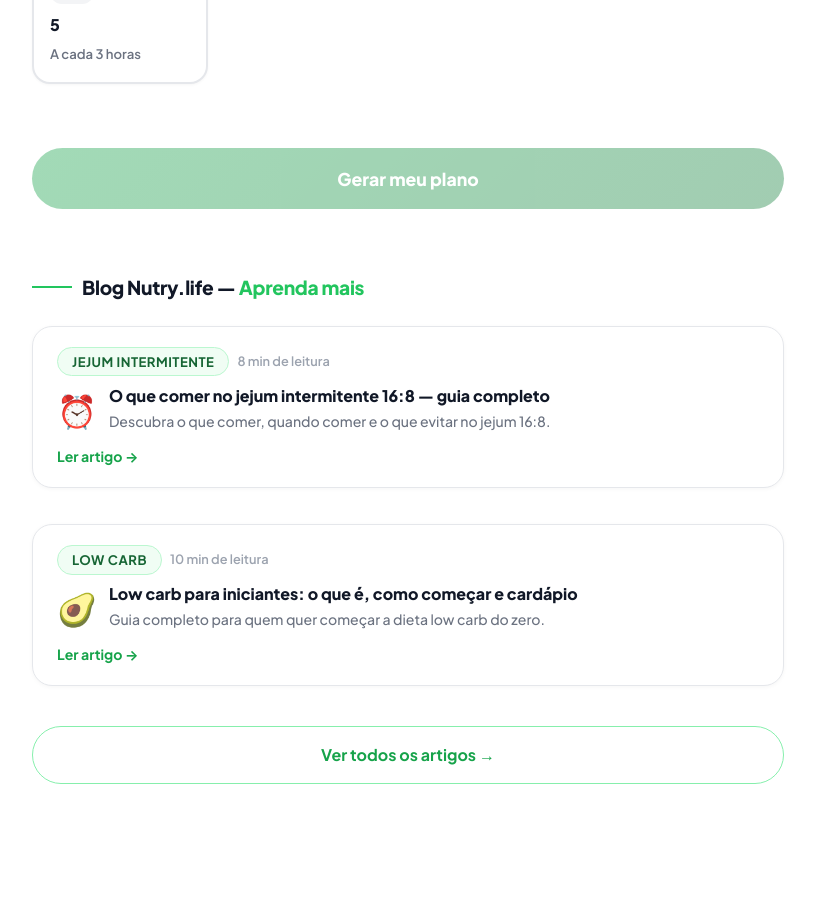
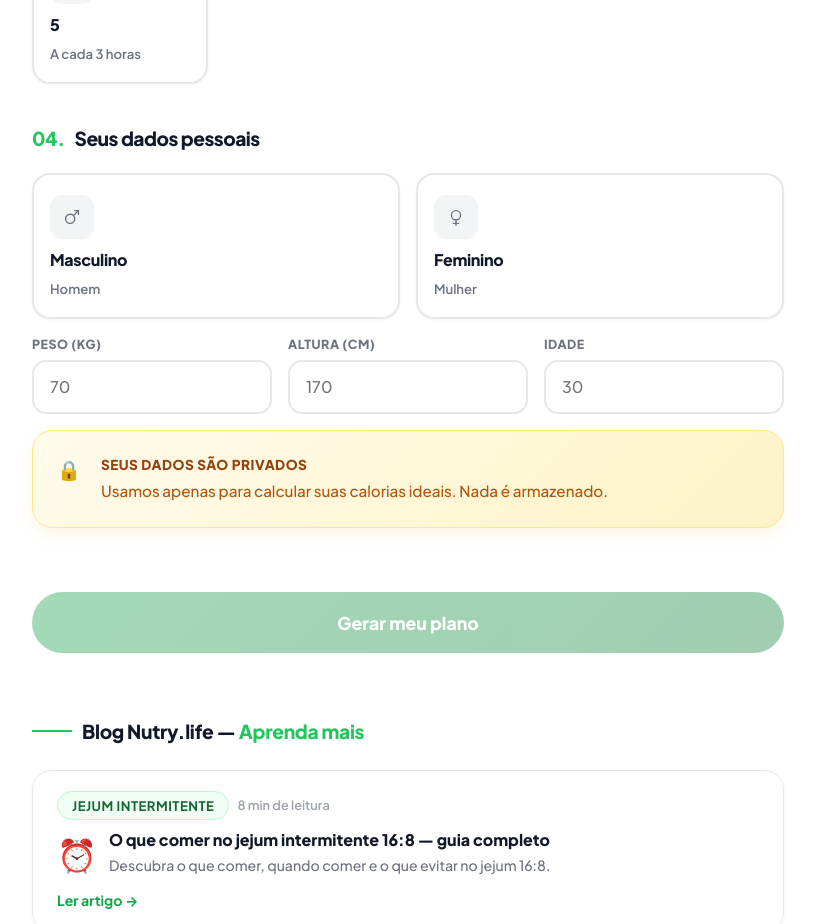
Before and after one commit to elevanceseguros/Nutri, a Next.js app: page / in a window 1280 px wide. Shown: the part 1200-2124 px from the top of the page, without its empty margins (232-1047 px from the left). Before the commit the page ends 2048 px from the top, so only its background shows below. Built offline with nearby package versions, Linux system fonts and the light colour scheme.

Commit message:
Update page.tsx

```diff
--- a/src/app/page.tsx
+++ b/src/app/page.tsx
@@ -6,6 +6,7 @@ import styles from "./page.module.css";
 
 type Objetivo = "emagrecer" | "massa" | "manutencao" | "saude";
 type Dieta = "onivoro" | "vegetariano" | "vegano" | "lowcarb";
+type Sexo = "masculino" | "feminino";
 type Screen = "onboarding" | "loading" | "plan";
 type ModalType = "swap" | "new" | "newLocked" | null;
 type BillingType = "mensal" | "anual";
@@ -35,6 +36,8 @@ function IcoLowCarb() { return <svg width="22" height="22" viewBox="0 0 24 24" f
 function IcoRelogio() { return <svg width="22" height="22" viewBox="0 0 24 24" fill="none" stroke="currentColor" strokeWidth="1.5" strokeLinecap="round" strokeLinejoin="round"><circle cx="12" cy="12" r="10"/><polyline points="12 6 12 12 16 14"/></svg>; }
 function IcoGarfo() { return <svg width="22" height="22" viewBox="0 0 24 24" fill="none" stroke="currentColor" strokeWidth="1.5" strokeLinecap="round" strokeLinejoin="round"><path d="M3 2v7c0 1.1.9 2 2 2h4a2 2 0 0 0 2-2V2"/><path d="M7 2v20"/><path d="M21 15V2v0a5 5 0 0 0-5 5v6c0 1.1.9 2 2 2h3Zm0 0v7"/></svg>; }
 function IcoCamadas() { return <svg width="22" height="22" viewBox="0 0 24 24" fill="none" stroke="currentColor" strokeWidth="1.5" strokeLinecap="round" strokeLinejoin="round"><polygon points="12 2 2 7 12 12 22 7 12 2"/><polyline points="2 17 12 22 22 17"/><polyline points="2 12 12 17 22 12"/></svg>; }
+function IcoMasculino() { return <svg width="22" height="22" viewBox="0 0 24 24" fill="none" stroke="currentColor" strokeWidth="1.5" strokeLinecap="round" strokeLinejoin="round"><circle cx="10" cy="14" r="5"/><path d="M19 5l-5.5 5.5"/><path d="M15 5h4v4"/></svg>; }
+function IcoFeminino() { return <svg width="22" height="22" viewBox="0 0 24 24" fill="none" stroke="currentColor" strokeWidth="1.5" strokeLinecap="round" strokeLinejoin="round"><circle cx="12" cy="10" r="5"/><line x1="12" y1="15" x2="12" y2="21"/><line x1="9" y1="19" x2="15" y2="19"/></svg>; }
 
 const OBJETIVO_LABELS: Record<Objetivo, string> = { emagrecer: "Emagrecimento", massa: "Ganho de Massa", manutencao: "Manutenção", saude: "Saúde Geral" };
 const DIETA_LABELS: Record<Dieta, string> = { onivoro: "Onívoro", vegetariano: "Vegetariano", vegano: "Vegano", lowcarb: "Low Carb" };
@@ -69,43 +72,14 @@ const MACRO_ITEMS: { key: keyof Plano; label: string }[] = [
 ];
 
 const BLOG_POSTS = [
-  {
-    slug: "o-que-comer-no-jejum-intermitente-16-8",
-    titulo: "O que comer no jejum intermitente 16:8 — guia completo",
-    descricao: "Descubra o que comer, quando comer e o que evitar no jejum 16:8.",
-    tempo: "8 min",
-    tag: "Jejum Intermitente",
-    emoji: "⏰",
-  },
-  {
-    slug: "low-carb-para-iniciantes",
-    titulo: "Low carb para iniciantes: o que é, como começar e cardápio",
-    descricao: "Guia completo para quem quer começar a dieta low carb do zero.",
-    tempo: "10 min",
-    tag: "Low Carb",
-    emoji: "🥑",
-  },
+  { slug: "o-que-comer-no-jejum-intermitente-16-8", titulo: "O que comer no jejum intermitente 16:8 — guia completo", descricao: "Descubra o que comer, quando comer e o que evitar no jejum 16:8.", tempo: "8 min", tag: "Jejum Intermitente", emoji: "⏰" },
+  { slug: "low-carb-para-iniciantes", titulo: "Low carb para iniciantes: o que é, como começar e cardápio", descricao: "Guia completo para quem quer começar a dieta low carb do zero.", tempo: "10 min", tag: "Low Carb", emoji: "🥑" },
 ];
 
-function getFingerprint() {
-  return btoa(`${navigator.userAgent}-${screen.width}x${screen.height}`);
-}
-
-function getStorageKey() {
-  return `nutry_gerou_${getFingerprint()}`;
-}
-
-function jaGerouHoje() {
-  try {
-    return localStorage.getItem(getStorageKey()) === new Date().toDateString();
-  } catch { return false; }
-}
-
-function marcarGerouHoje() {
-  try {
-    localStorage.setItem(getStorageKey(), new Date().toDateString());
-  } catch {}
-}
+function getFingerprint() { return btoa(`${navigator.userAgent}-${screen.width}x${screen.height}`); }
+function getStorageKey() { return `nutry_gerou_${getFingerprint()}`; }
+function jaGerouHoje() { try { return localStorage.getItem(getStorageKey()) === new Date().toDateString(); } catch { return false; } }
+function marcarGerouHoje() { try { localStorage.setItem(getStorageKey(), new Date().toDateString()); } catch {} }
 
 export default function Home() {
   const [user, setUser] = useState<any>(null);
@@ -113,6 +87,10 @@ export default function Home() {
   const [objetivo, setObjetivo] = useState<Objetivo | null>(null);
   const [dieta, setDieta] = useState<Dieta | null>(null);
   const [refeicoes, setRefeicoes] = useState<number | null>(null);
+  const [sexo, setSexo] = useState<Sexo | null>(null);
+  const [peso, setPeso] = useState<string>("");
+  const [altura, setAltura] = useState<string>("");
+  const [idade, setIdade] = useState<string>("");
   const [screen, setScreen] = useState<Screen>("onboarding");
   const [plano, setPlano] = useState<Plano | null>(null);
   const [erro, setErro] = useState<string | null>(null);
@@ -144,7 +122,10 @@ export default function Home() {
     setIsPro(data?.plano === "pro");
   }
 
-  const canGenerate = objetivo && dieta && refeicoes;
+  const dadosValidos = sexo && peso && altura && idade &&
+    Number(peso) > 0 && Number(altura) > 0 && Number(idade) > 0;
+  const canGenerate = objetivo && dieta && refeicoes && dadosValidos;
+
   const currentPrice = billing === "mensal" ? "19" : "9";
   const currentCents = billing === "mensal" ? ",97" : ",99";
   const currentLink = billing === "mensal" ? "https://pay.cakto.com.br/3763j6f_853173" : "https://pay.cakto.com.br/bv6bu58";
@@ -158,7 +139,7 @@ export default function Home() {
       const res = await fetch("/api/plano", {
         method: "POST",
         headers: { "Content-Type": "application/json" },
-        body: JSON.stringify({ objetivo, dieta, refeicoes }),
+        body: JSON.stringify({ objetivo, dieta, refeicoes, sexo, peso: Number(peso), altura: Number(altura), idade: Number(idade) }),
       });
       const data: Plano = await res.json();
       setPlano(data);
@@ -188,15 +169,27 @@ export default function Home() {
     setSwapLoading(false);
   }
 
+  const inputStyle = {
+    width: '100%',
+    padding: '0.9rem 1rem',
+    fontSize: '1rem',
+    border: '2px solid #e5e7eb',
+    borderRadius: '14px',
+    outline: 'none',
+    fontFamily: 'inherit',
+    fontWeight: 500,
+    color: '#111827',
+    background: 'white',
+    boxSizing: 'border-box' as const,
+    transition: 'border-color 0.2s',
+  };
+
   return (
     <>
       <header className={styles.header}>
         <a href="/" className={styles.logo} style={{ textDecoration: 'none' }}>Nutry<span className={styles.logoAccent}>.life</span></a>
         <div style={{ display: 'flex', gap: '12px', alignItems: 'center' }}>
-          <a href="/blog" style={{ fontSize: '0.88rem', fontWeight: 700, color: '#6b7280', textDecoration: 'none', transition: 'color 0.2s' }}
-            onMouseEnter={e => (e.target as HTMLElement).style.color = '#22c55e'}
-            onMouseLeave={e => (e.target as HTMLElement).style.color = '#6b7280'}
-          >Blog</a>
+          <a href="/blog" style={{ fontSize: '0.88rem', fontWeight: 700, color: '#6b7280', textDecoration: 'none' }}>Blog</a>
           {user ? (
             <button onClick={() => supabase.auth.signOut().then(() => window.location.reload())} className={styles.swapBtn}>Sair</button>
           ) : (
@@ -215,6 +208,7 @@ export default function Home() {
             <h1 className={styles.heroTitle}>A sua <em className={styles.heroEm}>dieta perfeita</em><br />feita em segundos.</h1>
             <p className={styles.heroSub}>Chega de dúvidas sobre o que comer. Selecione suas preferências abaixo.</p>
 
+            {/* 01. Objetivo */}
             <div className={styles.qBlock}>
               <div className={styles.qLabelRow}><span className={styles.qNum}>01.</span><span className={styles.qLabel}>Qual é o seu objetivo?</span></div>
               <div className={styles.qGrid}>
@@ -226,6 +220,7 @@ export default function Home() {
               </div>
             </div>
 
+            {/* 02. Dieta */}
             <div className={styles.qBlock}>
               <div className={styles.qLabelRow}><span className={styles.qNum}>02.</span><span className={styles.qLabel}>Preferência alimentar</span></div>
               <div className={styles.qGrid}>
@@ -237,6 +232,7 @@ export default function Home() {
               </div>
             </div>
 
+            {/* 03. Refeições */}
             <div className={styles.qBlock}>
               <div className={styles.qLabelRow}><span className={styles.qNum}>03.</span><span className={styles.qLabel}>Quantas refeições hoje?</span></div>
               <div className={styles.qGrid}>
@@ -245,6 +241,91 @@ export default function Home() {
                     <span className={styles.qBtnIcon}><Ic /></span><span className={styles.qBtnLabel}>{lb}</span><span className={styles.qBtnSub}>{sub}</span>
                   </button>
                 ))}
+              </div>
+            </div>
+
+            {/* 04. Dados pessoais */}
+            <div className={styles.qBlock}>
+              <div className={styles.qLabelRow}><span className={styles.qNum}>04.</span><span className={styles.qLabel}>Seus dados pessoais</span></div>
+
+              {/* Sexo */}
+              <div style={{ display: 'grid', gridTemplateColumns: '1fr 1fr', gap: '1rem', marginBottom: '1rem' }}>
+                <button
+                  className={`${styles.qBtn} ${sexo === 'masculino' ? styles.qBtnActive : ""}`}
+                  onClick={() => setSexo('masculino')}
+                >
+                  <span className={styles.qBtnIcon}><IcoMasculino /></span>
+                  <span className={styles.qBtnLabel}>Masculino</span>
+                  <span className={styles.qBtnSub}>Homem</span>
+                </button>
+                <button
+                  className={`${styles.qBtn} ${sexo === 'feminino' ? styles.qBtnActive : ""}`}
+                  onClick={() => setSexo('feminino')}
+                >
+                  <span className={styles.qBtnIcon}><IcoFeminino /></span>
+                  <span className={styles.qBtnLabel}>Feminino</span>
+                  <span className={styles.qBtnSub}>Mulher</span>
+                </button>
+              </div>
+
+              {/* Peso, Altura, Idade */}
+              <div style={{ display: 'grid', gridTemplateColumns: '1fr 1fr 1fr', gap: '1rem' }}>
+                <div>
+                  <label style={{ fontSize: '0.78rem', fontWeight: 800, color: '#6b7280', textTransform: 'uppercase', letterSpacing: '0.5px', display: 'block', marginBottom: '6px' }}>
+                    Peso (kg)
+                  </label>
+                  <input
+                    type="number"
+                    placeholder="70"
+                    min="30"
+                    max="250"
+                    value={peso}
+                    onChange={e => setPeso(e.target.value)}
+                    style={inputStyle}
+                    onFocus={e => e.target.style.borderColor = '#22c55e'}
+                    onBlur={e => e.target.style.borderColor = '#e5e7eb'}
+                  />
+                </div>
+                <div>
+                  <label style={{ fontSize: '0.78rem', fontWeight: 800, color: '#6b7280', textTransform: 'uppercase', letterSpacing: '0.5px', display: 'block', marginBottom: '6px' }}>
+                    Altura (cm)
+                  </label>
+                  <input
+                    type="number"
+                    placeholder="170"
+                    min="100"
+                    max="250"
+                    value={altura}
+                    onChange={e => setAltura(e.target.value)}
+                    style={inputStyle}
+                    onFocus={e => e.target.style.borderColor = '#22c55e'}
+                    onBlur={e => e.target.style.borderColor = '#e5e7eb'}
+                  />
+                </div>
+                <div>
+                  <label style={{ fontSize: '0.78rem', fontWeight: 800, color: '#6b7280', textTransform: 'uppercase', letterSpacing: '0.5px', display: 'block', marginBottom: '6px' }}>
+                    Idade
+                  </label>
+                  <input
+                    type="number"
+                    placeholder="30"
+                    min="10"
+                    max="100"
+                    value={idade}
+                    onChange={e => setIdade(e.target.value)}
+                    style={inputStyle}
+                    onFocus={e => e.target.style.borderColor = '#22c55e'}
+                    onBlur={e => e.target.style.borderColor = '#e5e7eb'}
+                  />
+                </div>
+              </div>
+
+              <div className={styles.tipCard} style={{ marginTop: '1rem' }}>
+                <div className={styles.tipIcon} style={{ fontSize: '1.2rem' }}>🔒</div>
+                <div>
+                  <div className={styles.tipTitle}>Seus dados são privados</div>
+                  <div className={styles.tipText}>Usamos apenas para calcular suas calorias ideais. Nada é armazenado.</div>
+                </div>
               </div>
             </div>
 
@@ -281,9 +362,7 @@ export default function Home() {
                             <div style={{ fontSize: '0.88rem', color: '#6b7280', fontWeight: 500, lineHeight: 1.5 }}>{post.descricao}</div>
                           </div>
                         </div>
-                        <div style={{ marginTop: '0.75rem', fontSize: '0.88rem', fontWeight: 700, color: '#16a34a' }}>
-                          Ler artigo →
-                        </div>
+                        <div style={{ marginTop: '0.75rem', fontSize: '0.88rem', fontWeight: 700, color: '#16a34a' }}>Ler artigo →</div>
                       </div>
                     </div>
                   </a>
@@ -301,7 +380,7 @@ export default function Home() {
             <div className={styles.spinner} />
             <div className={styles.loadTitle}>Montando seu plano...</div>
             <div style={{ fontSize: '0.85rem', color: '#9ca3af', fontWeight: 500, textAlign: 'center', maxWidth: '260px', lineHeight: 1.6 }}>
-              A IA está selecionando os melhores alimentos para o seu objetivo 🥦
+              A IA está calculando suas calorias ideais e selecionando os melhores alimentos 🥦
             </div>
           </div>
         )}
@@ -312,6 +391,7 @@ export default function Home() {
               <div className={styles.metaRow}>
                 <span className={styles.tag}>{objetivo ? OBJETIVO_LABELS[objetivo] : ""}</span>
                 <span className={styles.tag}>{dieta ? DIETA_LABELS[dieta] : ""}</span>
+                {sexo && <span className={styles.tag}>{sexo === 'masculino' ? '👨 Masculino' : '👩 Feminino'}</span>}
               </div>
               <h2 className={styles.planTitle}>{plano.titulo}</h2>
               <p className={styles.planSub}>{plano.subtitulo}</p>
@@ -351,7 +431,7 @@ export default function Home() {
                     {r.foto_url && (
                       <div style={{ position: 'relative' }}>
                         <img src={r.foto_url} alt={r.prato} style={{ width: '100%', height: '200px', objectFit: 'cover', display: 'block' }} />
-                        <div style={{ position: 'absolute', bottom: '8px', right: '10px', background: 'rgba(0,0,0,0.45)', color: 'white', fontSize: '0.68rem', fontWeight: 600, padding: '3px 8px', borderRadius: '99px', backdropFilter: 'blur(4px)', letterSpacing: '0.3px' }}>
+                        <div style={{ position: 'absolute', bottom: '8px', right: '10px', background: 'rgba(0,0,0,0.45)', color: 'white', fontSize: '0.68rem', fontWeight: 600, padding: '3px 8px', borderRadius: '99px', backdropFilter: 'blur(4px)' }}>
                           📷 Imagem ilustrativa
                         </div>
                       </div>
@@ -423,7 +503,6 @@ export default function Home() {
           <div className={styles.modalOverlay} onClick={() => setModalType(null)}>
             <div className={styles.modalContent} onClick={e => e.stopPropagation()}>
               <button className={styles.modalClose} onClick={() => setModalType(null)}>✕</button>
-
               {modalType === "new" ? (
                 <>
                   <div className={styles.modalIcon}>🔄</div>
```
